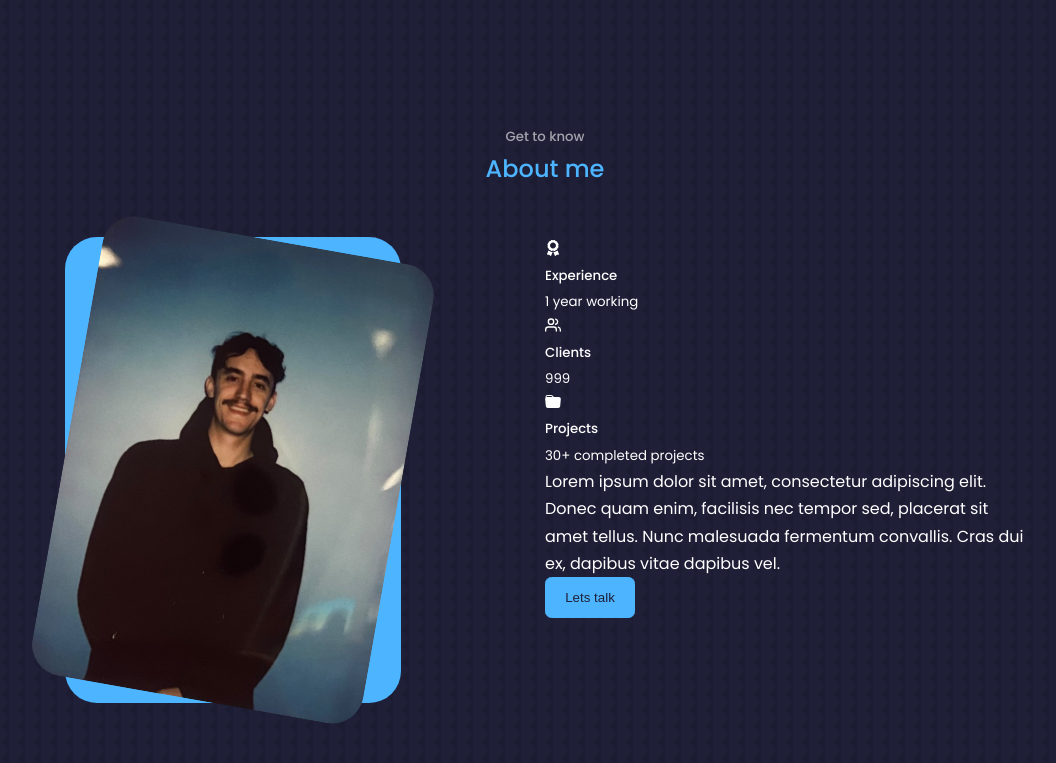
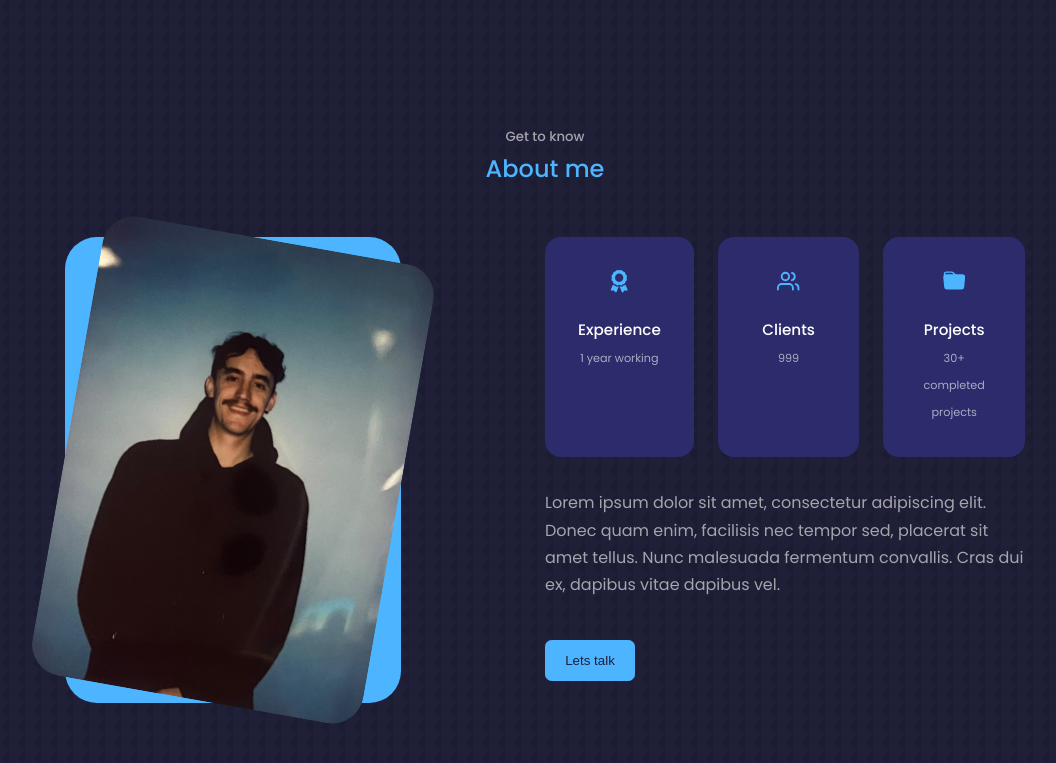
Before and after one commit to taine-rasmussen/portfoliov1, a React (Create React App) app: page / in a window 1280 px wide. Shown: the part 802-1565 px from the top of the page, without its empty margins (95-1151 px from the left). Built offline with nearby package versions, Linux system fonts and the light colour scheme.

Commit message:
styled right side about component

```diff
--- a/src/Components/About/About.css
+++ b/src/Components/About/About.css
@@ -23,3 +23,44 @@
 .about-me img:hover {
   transform: rotate(0deg);
 }
+
+.about_card {
+  background-color: var(--colour-bg-variant);
+  border: 1px solid transparent;
+  border-radius: 1rem;
+  padding: 2rem;
+  text-align: center;
+  transition: var(--transition);
+}
+
+.about_card:hover {
+  background: transparent;
+  border-color: var(--colour-primary-variant);
+  cursor: default;
+}
+
+.about_cards {
+  display: grid;
+  grid-template-columns: repeat(3, 1fr);
+  gap: 1.5rem;
+}
+
+.about_card h5 {
+  font-size: 0.95rem;
+}
+
+.about_card small {
+  font-size: 0.7rem;
+  color: var(--colour-light);
+}
+
+.about_icon {
+  color: var(--colour-primary);
+  font-size: 1.4rem;
+  margin-bottom: 1rem;
+}
+
+.about_content p {
+  margin: 2rem 0 2.6rem;
+  color: var(--colour-light);
+}
```
